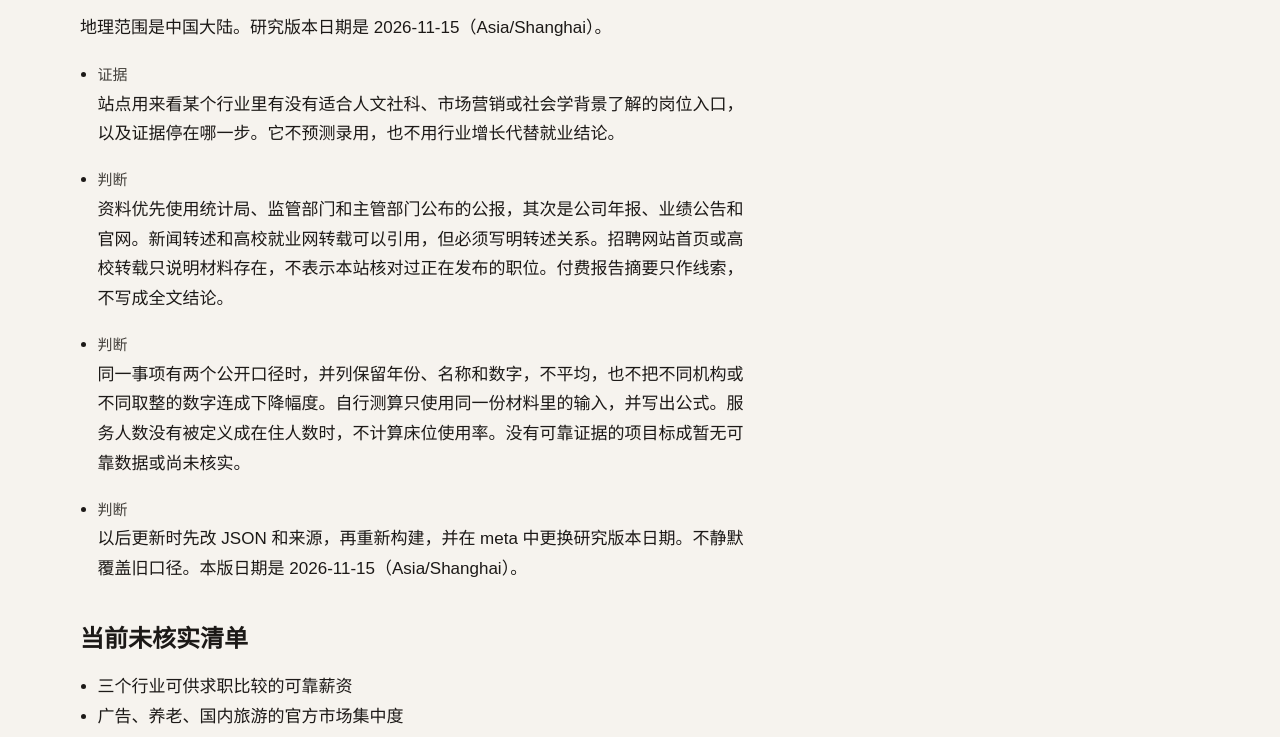
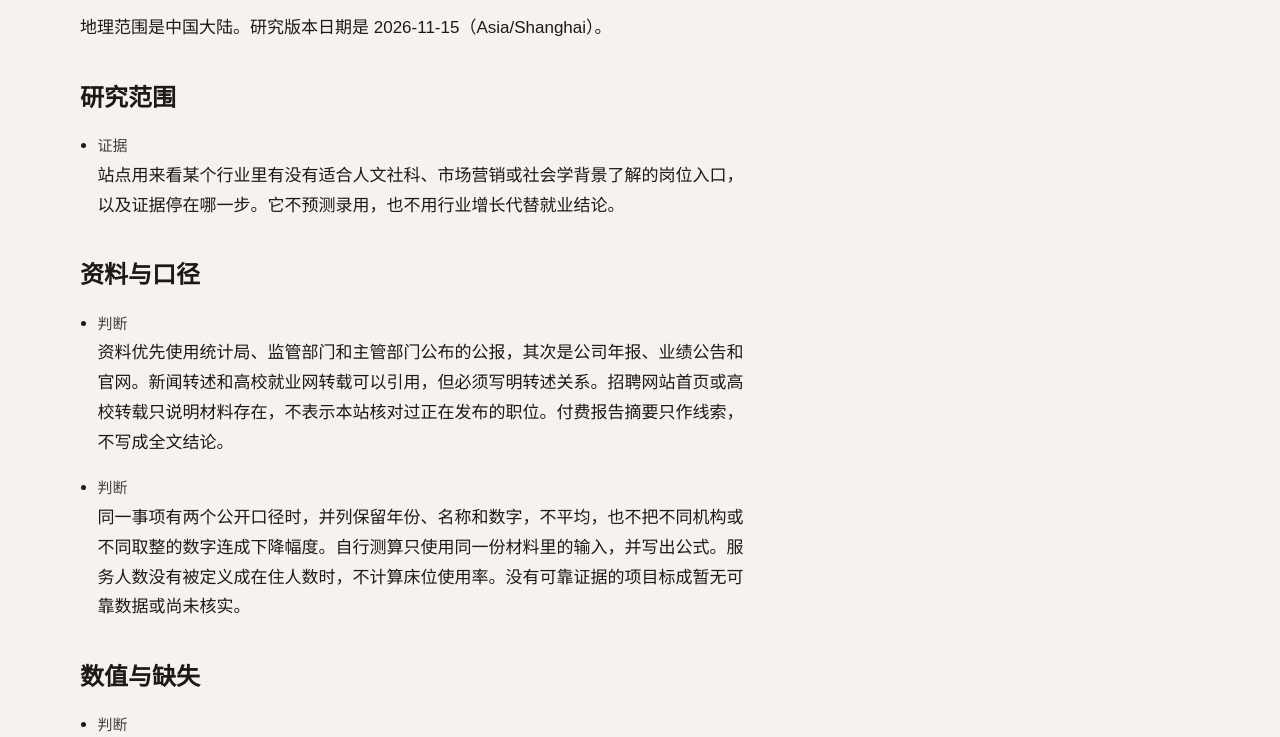
Before and after one commit to runchengxie/career-industry-guide, an Astro site: page /methods in a window 1280 px wide. Shown: the part 177-914 px from the top of the page. Built offline with nearby package versions, Linux system fonts and the light colour scheme; Astro itself is replaced by a stand-in of ours.

Commit message:
feat: 方法页按主题分组，并补上数值与缺失的规则
从早先那条未合并的实现分支里借了 methods.json 的分组思路（不搬它的 schema）：
方法说明不该是一串平铺段落，读者需要知道"研究范围、资料与口径、数值与缺失、
更新方式"分别是什么。

- 方法段落新增可选的 section 字段，方法页按 section 分组渲染成四个小节。
- 新增一条"数值与缺失"的方法说明：有数值的指标要同时有来源、年份、口径、
  地理范围和性质；自行测算要有公式与输入；取不到标成暂无可靠数据或尚未核实；
  只有同组同单位且可比的数字才放在一起比较。这些规则原本只写在代码里。
- 校验要求方法段落必须有分组，测试从 40 增到 41。

```diff
--- a/src/data/meta.json
+++ b/src/data/meta.json
@@ -35,25 +35,36 @@
       "id": "method-purpose",
       "kind": "evidence",
       "sourceIds": [],
-      "text": "站点用来看某个行业里有没有适合人文社科、市场营销或社会学背景了解的岗位入口，以及证据停在哪一步。它不预测录用，也不用行业增长代替就业结论。"
+      "text": "站点用来看某个行业里有没有适合人文社科、市场营销或社会学背景了解的岗位入口，以及证据停在哪一步。它不预测录用，也不用行业增长代替就业结论。",
+      "section": "研究范围"
     },
     {
       "id": "method-priority",
       "kind": "judgment",
       "sourceIds": [],
-      "text": "资料优先使用统计局、监管部门和主管部门公布的公报，其次是公司年报、业绩公告和官网。新闻转述和高校就业网转载可以引用，但必须写明转述关系。招聘网站首页或高校转载只说明材料存在，不表示本站核对过正在发布的职位。付费报告摘要只作线索，不写成全文结论。"
+      "text": "资料优先使用统计局、监管部门和主管部门公布的公报，其次是公司年报、业绩公告和官网。新闻转述和高校就业网转载可以引用，但必须写明转述关系。招聘网站首页或高校转载只说明材料存在，不表示本站核对过正在发布的职位。付费报告摘要只作线索，不写成全文结论。",
+      "section": "资料与口径"
     },
     {
       "id": "method-conflict",
       "kind": "judgment",
       "sourceIds": [],
-      "text": "同一事项有两个公开口径时，并列保留年份、名称和数字，不平均，也不把不同机构或不同取整的数字连成下降幅度。自行测算只使用同一份材料里的输入，并写出公式。服务人数没有被定义成在住人数时，不计算床位使用率。没有可靠证据的项目标成暂无可靠数据或尚未核实。"
+      "text": "同一事项有两个公开口径时，并列保留年份、名称和数字，不平均，也不把不同机构或不同取整的数字连成下降幅度。自行测算只使用同一份材料里的输入，并写出公式。服务人数没有被定义成在住人数时，不计算床位使用率。没有可靠证据的项目标成暂无可靠数据或尚未核实。",
+      "section": "资料与口径"
+    },
+    {
+      "id": "method-numbers",
+      "kind": "judgment",
+      "section": "数值与缺失",
+      "sourceIds": [],
+      "text": "有数值的指标必须同时给出来源、年份、口径、地理范围和性质；自行测算的指标还要写公式与输入，并用输入复算。取不到的数据标成暂无可靠数据或尚未核实，归入对应的指标类别，不用零或估算填补。只有同一分组、同一单位且标记为可比的数字才放在一起比较，也不计算跨公报的变化幅度。"
     },
     {
       "id": "method-update",
       "kind": "judgment",
       "sourceIds": [],
-      "text": "以后更新时先改 JSON 和来源，再重新构建，并在 meta 中更换研究版本日期。不静默覆盖旧口径。本版日期是 2026-11-15（Asia/Shanghai）。"
+      "text": "以后更新时先改 JSON 和来源，再重新构建，并在 meta 中更换研究版本日期。不静默覆盖旧口径。本版日期是 2026-11-15（Asia/Shanghai）。",
+      "section": "更新方式"
     }
   ],
   "unverifiedItems": [
--- a/src/lib/types.ts
+++ b/src/lib/types.ts
@@ -86,6 +86,8 @@ export interface Claim {
   text: string;
   kind: "evidence" | "judgment" | "gap";
   sourceIds: string[];
+  /** 只有方法页的段落分组用到；行业段落为 null。 */
+  section?: string | null;
 }
 
 export interface Industry {
--- a/src/lib/validate.ts
+++ b/src/lib/validate.ts
@@ -189,6 +189,10 @@ export function validateDataset(data: Dataset): string[] {
     }
   }
 
+  for (const claim of data.meta.method) {
+    if (blank(claim.section)) errors.push(`方法段落 ${claim.id} 缺少分组`);
+  }
+
   const claimIds = new Set<string>();
   for (const claim of allClaims(data)) {
     if (claimIds.has(claim.id)) errors.push(`段落 id 重复 ${claim.id}`);
--- a/src/pages/methods.astro
+++ b/src/pages/methods.astro
@@ -7,6 +7,15 @@ import { allClaims, supportIndex, supportOf } from "../lib/support.ts";
 
 const data = loadDataset();
 const citations = createCitations(data.sources);
+
+// 方法段落按 section 分组，顺序按第一次出现
+const methodSections: { title: string; claims: typeof data.meta.method }[] = [];
+for (const claim of data.meta.method) {
+  const title = claim.section ?? "其他";
+  const group = methodSections.find((item) => item.title === title);
+  if (group) group.claims.push(claim);
+  else methodSections.push({ title, claims: [claim] });
+}
 const supports = supportIndex(data);
 const names = new Map<string, string>();
 for (const metric of data.metrics) names.set(metric.id, metric.name);
@@ -21,7 +30,14 @@ for (const claim of allClaims(data)) {
 <Base title="来源与方法" description="研究范围、口径、引用和未核实问题。">
   <h1>来源与方法</h1>
   <p>地理范围是{data.meta.geography}。研究版本日期是 {data.meta.researchVersion}（{data.meta.timezone}）。</p>
-  <ClaimList claims={data.meta.method} citations={citations} />
+  {
+    methodSections.map((group) => (
+      <section class="section">
+        <h2>{group.title}</h2>
+        <ClaimList claims={group.claims} citations={citations} />
+      </section>
+    ))
+  }
 
   <section class="section">
     <h2>当前未核实清单</h2>
```
Also changed, not shown: tests/validate.test.ts (+12 -0 lines).
